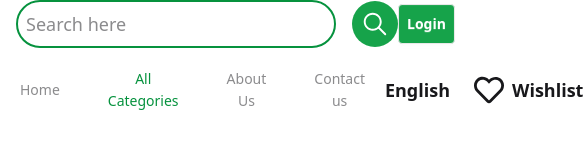
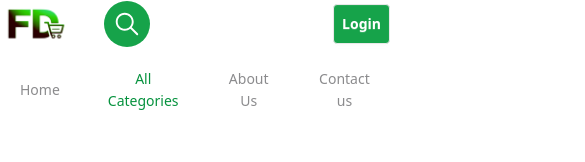
Before and after one commit to Dark-Fahim/fast-dokan, a React (Vite) app: page /categories in a window 390 px wide. Shown: the top 162 px of the page, 585 px wide, since content can reach past the window. Built offline with nearby package versions, Linux system fonts and the light colour scheme.

Commit message:
responsive added

```diff
--- a/src/components/Banner.jsx
+++ b/src/components/Banner.jsx
@@ -16,7 +16,7 @@ const Banner = () => {
             >
 
             </div>
-            <div className='flex justify-between items-center mt-12'>
+            <div className='flex md:flex-row flex-col gap-4 justify-between items-center mt-12'>
                 <div className='flex gap-1 items-center'>
                     <div className='text-6xl primary-c'><MdOutlineBrightness7 /></div>
 
--- a/src/components/Categories.jsx
+++ b/src/components/Categories.jsx
@@ -44,13 +44,13 @@ const Categories = () => {
     }
     return (
         <div className='min-h-[500px] grid gap-5 mt-5 grid-cols-5 container p-4'>
-            <div className=''>
+            <div className='hidden md:block'>
                 <ShopLOcations></ShopLOcations>
             </div>
-            <div className=' col-span-3'>
+            <div className='col-span-5 md:col-span-3'>
                 <CategoryItems data={data}></CategoryItems>
             </div>
-            <div className=''>
+            <div className='hidden md:block'>
                 <CategoryLists handleProductFilter={handleProductFilter} active={active}></CategoryLists>
             </div>
         </div>
--- a/src/components/Navbar.jsx
+++ b/src/components/Navbar.jsx
@@ -28,7 +28,7 @@ const Navbar = () => {
                         <img src={logo} className="h-12 md:h-20" alt="" />
                     </div>
                     <div>
-                        <input type="text" name="" placeholder="Search here" className="p-2 text-lg border-2 border-[#06923E] w-80 h-12 rounded-full" id="" />
+                        <input type="text" name="" placeholder="Search here" className="p-2 md:flex hidden text-lg border-2 border-[#06923E] w-80 h-12 rounded-full" id="" />
                     </div>
                     <div className=" p-2 rounded-full primary-bg text-3xl">
                         <IoIosSearch className="text-white"/>
@@ -37,14 +37,14 @@ const Navbar = () => {
                 <div><a className="btn primary-bg md:p-6 text-sm p-2 md:text-lg text-white">Login</a></div>
             </div>
 
-            <div className="flex justify-between items-center">
+            <div className="flex flex-col justify-between items-center">
 
 
                 <div className="flex justify-start items-center gap-6 p-2 list-none text-lg">
                     {links}
                 </div>
 
-                <div className="flex items-center gap-6 font-semibold">
+                <div className="md:flex  hidden items-center gap-6 font-semibold">
                     <h3 className="text-lg">English</h3>
                     <div className="flex items-center gap-2 text-lg">
                         <p className="text-3xl"><FaRegHeart /></p>
```
